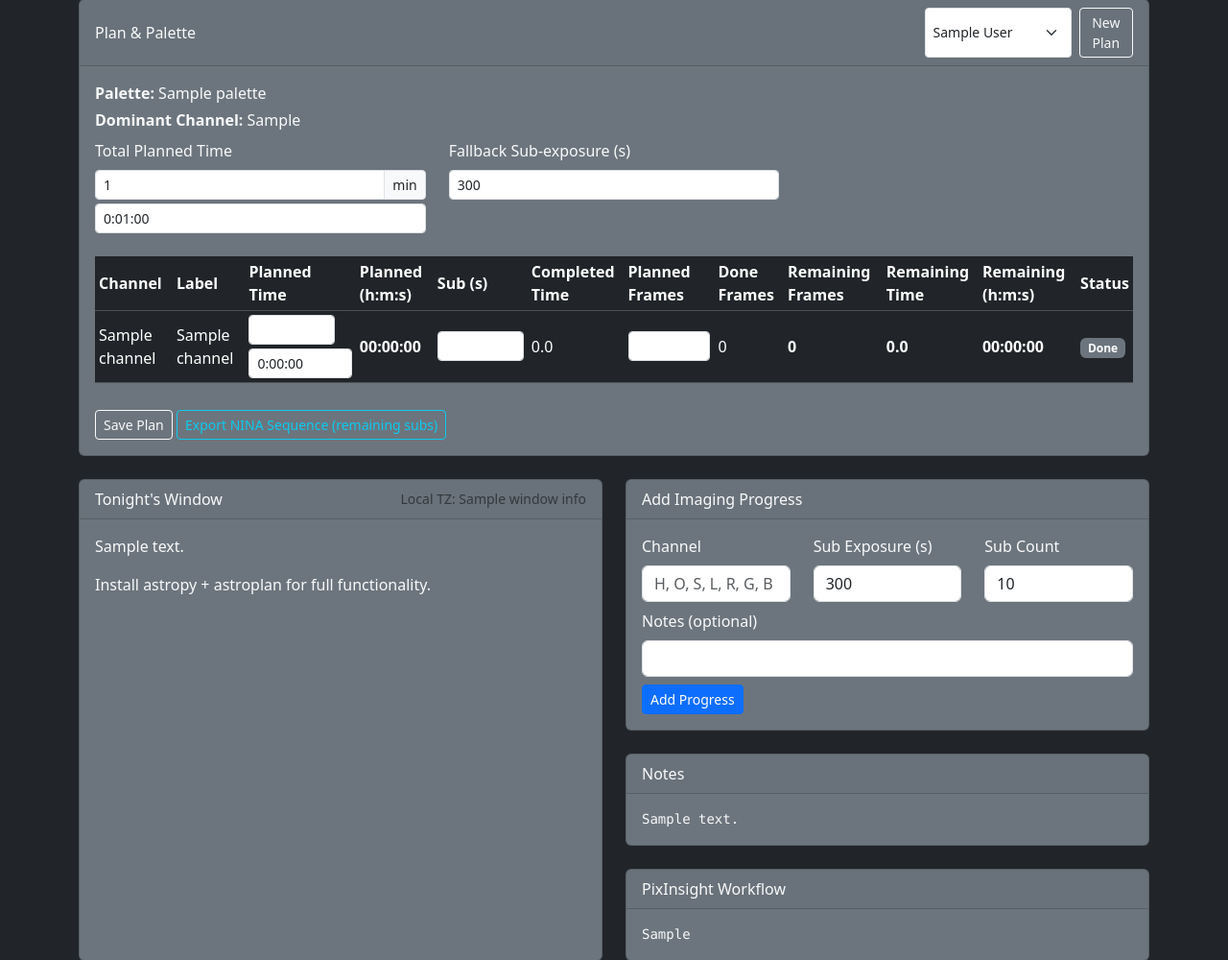
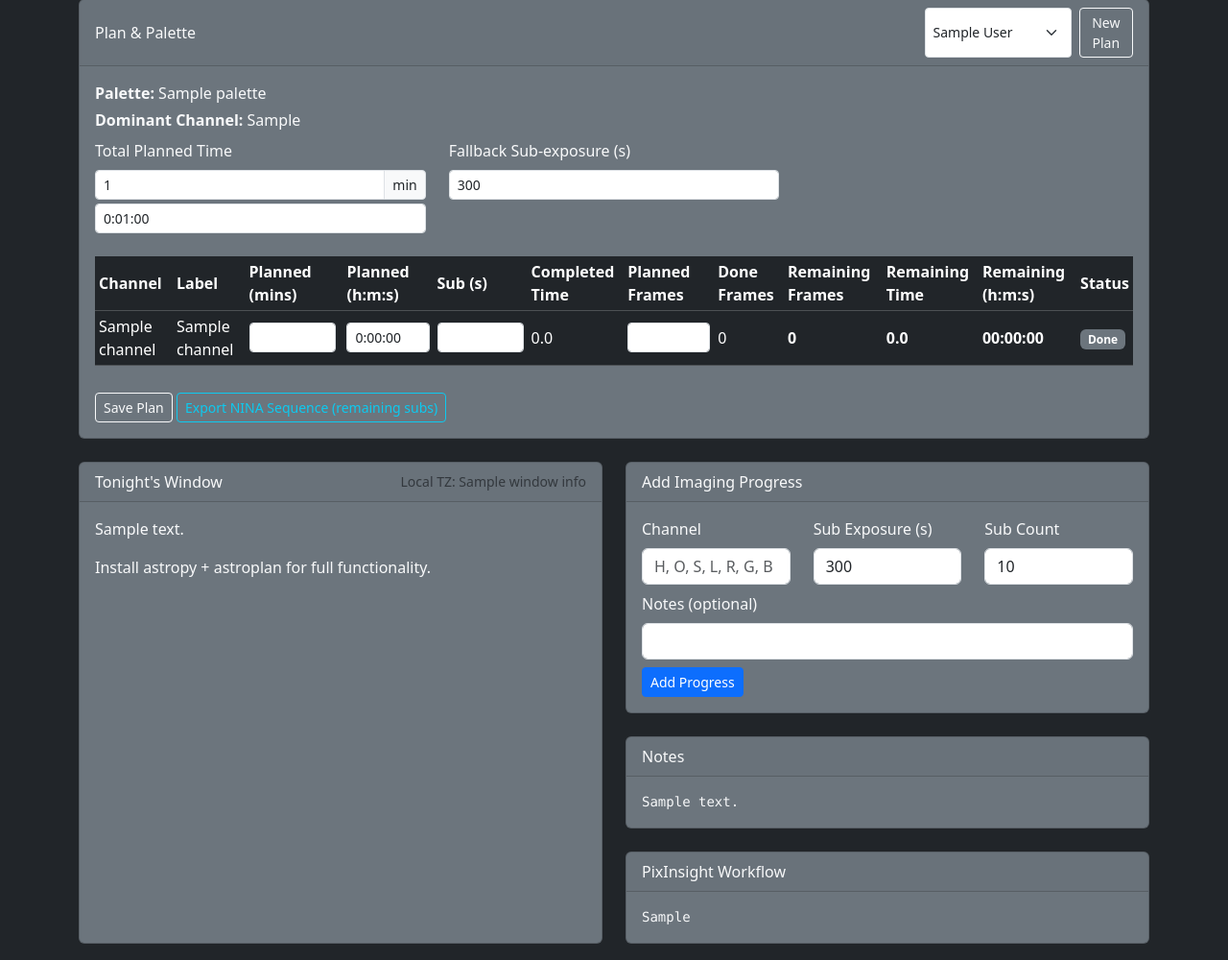
Before and after one commit to salehram/astroplanner, a Flask app: template templates/target_detail.html in a window 1280 px wide. Shown: the part 152-1152 px from the top of the page at 96% size. Run offline with Flask 3, Linux system fonts and the light colour scheme; tables that the repository leaves empty hold one stand-in row (values such as "Sample post"); the template is opened without the code that fills it: values that come from a table or form of the project are taken from there, most other values are stand-ins (such as "Sample title", 1, 10 or a date in 2020); grey boxes marked "Sample" are stand-in pictures.

Commit message:
Fix target detail table structure for proper H:M:S implementation
Table structure improvements:
- Renamed 'Planned Time' to 'Planned (mins)' column header
- Moved H:M:S input from Planned (mins) column to Planned (h:m:s) column
- Made Planned (h:m:s) column editable instead of read-only
- Removed redundant H:M:S input from minutes column
- Updated JavaScript to handle new table structure correctly

Now the table properly separates:
- Planned (mins): Only minutes input field
- Planned (h:m:s): Only H:M:S input field (editable, bidirectional with minutes)

```diff
--- a/templates/target_detail.html
+++ b/templates/target_detail.html
@@ -107,7 +107,7 @@
                   <tr>
                     <th>Channel</th>
                     <th>Label</th>
-                    <th>Planned Time</th>
+                    <th>Planned (mins)</th>
                     <th>Planned (h:m:s)</th>
                     <th>Sub (s)</th>
                     <th>Completed Time</th>
@@ -130,18 +130,19 @@
 
                       <!-- Planned minutes (editable) -->
                       <td>
-                        <input class="form-control form-control-sm channel-minutes minutes-input mb-1"
+                        <input class="form-control form-control-sm channel-minutes minutes-input"
                               type="number" step="1" min="0"
                               name="ch_{{ ch.name }}_minutes"
                               value="{{ ch.planned_minutes }}"
                               title="Minutes">
+                      </td>
+
+                      <!-- Planned H:M:S (editable) -->
+                      <td>
                         <input class="form-control form-control-sm channel-hms hms-input"
                               type="text" placeholder="H:M:S"
                               title="H:M:S format (e.g. 3:00:00)">
                       </td>
-
-                      <!-- Planned H:M:S (computed) -->
-                      <td class="planned-hms fw-bold">-</td>
 
                       <!-- Sub-exposure -->
                       <td>
@@ -425,7 +426,6 @@ document.addEventListener("DOMContentLoaded", function () {
       const subInput = row.querySelector("input.channel-subexp");
       const doneCell = row.querySelector("td.completed-minutes");
       const framesInput = row.querySelector("input.planned-frames-input");
-      const plannedHmsCell = row.querySelector(".planned-hms");
 
       const df = row.querySelector(".done-frames");
       const rf = row.querySelector(".remaining-frames");
@@ -493,13 +493,8 @@ document.addEventListener("DOMContentLoaded", function () {
         }
       }
 
-      // Planned time (H:M:S)
+      // Remaining time
       const plannedSeconds = Math.max(mins * 60.0, 0);
-      if (plannedHmsCell) {
-        plannedHmsCell.textContent = formatHMS(plannedSeconds);
-      }
-
-      // Remaining time
       const doneSec = parseFloat(doneCell.dataset.doneSeconds || "0");
       const remainingSec = Math.max(plannedSeconds - doneSec, 0);
 
```
